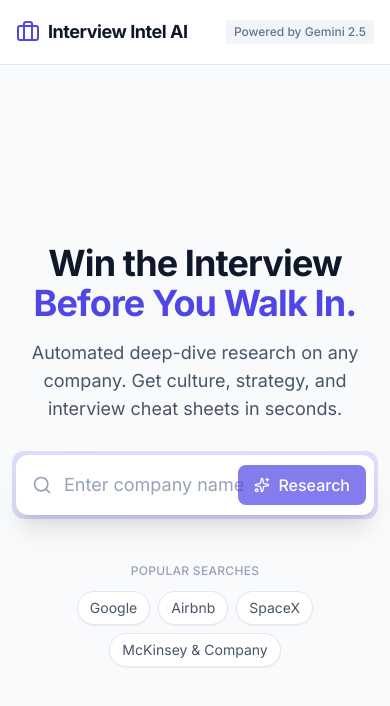
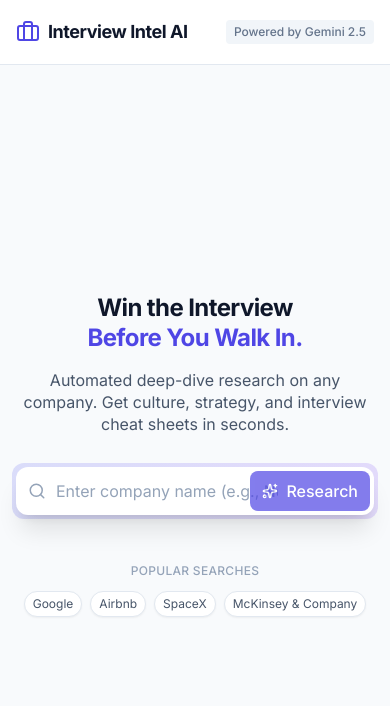
Before and after one commit to 12StoneDesigns111/Interview_Intel_AI, a React (Vite) app: page / in a window 390 px wide. Shown: the top 706 px of the page. Built offline with nearby package versions, Linux system fonts and the light colour scheme.

Commit message:
style: improve mobile font sizes and spacing for landing/search UI

```diff
--- a/App.tsx
+++ b/App.tsx
@@ -68,11 +68,11 @@ const App: React.FC = () => {
 
             {!report && !loading && (
               <div className="space-y-4 animate-fade-in">
-                <h1 className="text-4xl sm:text-5xl font-extrabold text-slate-900 tracking-tight">
+                <h1 className="text-2xl xs:text-3xl sm:text-4xl font-extrabold text-slate-900 tracking-tight leading-tight">
                   Win the Interview <br/>
                   <span className="text-indigo-600">Before You Walk In.</span>
                 </h1>
-                <p className="text-lg text-slate-600 max-w-lg mx-auto">
+                <p className="text-base xs:text-lg text-slate-600 max-w-lg mx-auto leading-snug">
                   Automated deep-dive research on any company. Get culture, strategy, and interview cheat sheets in seconds.
                 </p>
               </div>
@@ -81,22 +81,22 @@ const App: React.FC = () => {
             <form onSubmit={handleSearch} className="relative group">
               <div className={`absolute -inset-1 bg-gradient-to-r from-indigo-500 to-violet-500 rounded-xl opacity-20 group-hover:opacity-40 transition duration-200 ${loading ? 'animate-pulse' : ''}`}></div>
               <div className="relative flex items-center">
-                <div className="absolute left-4 text-slate-400 pointer-events-none">
-                  <Search size={20} />
+                <div className="absolute left-3 sm:left-4 text-slate-400 pointer-events-none">
+                  <Search size={18} className="sm:w-5 sm:h-5" />
                 </div>
                 <input
                   type="text"
                   value={query}
                   onChange={(e) => setQuery(e.target.value)}
                   placeholder="Enter company name (e.g., Netflix) or website URL..."
-                  className="w-full bg-white border-0 rounded-xl py-4 pl-12 pr-32 shadow-xl text-slate-900 placeholder:text-slate-400 focus:ring-2 focus:ring-indigo-500 outline-none transition-all text-lg"
+                  className="w-full bg-white border-0 rounded-xl py-3 sm:py-4 pl-10 sm:pl-12 pr-24 sm:pr-32 shadow-xl text-slate-900 placeholder:text-slate-400 focus:ring-2 focus:ring-indigo-500 outline-none transition-all text-base sm:text-lg"
                   disabled={loading}
                 />
-                <div className="absolute right-2">
+                <div className="absolute right-1 sm:right-2">
                   <button
                     type="submit"
                     disabled={loading || !query.trim()}
-                    className="bg-indigo-600 hover:bg-indigo-700 text-white px-4 py-2 rounded-lg font-medium transition-colors flex items-center gap-2 disabled:opacity-70 disabled:cursor-not-allowed"
+                    className="bg-indigo-600 hover:bg-indigo-700 text-white px-3 sm:px-4 py-2 rounded-lg font-medium transition-colors flex items-center gap-2 disabled:opacity-70 disabled:cursor-not-allowed text-base sm:text-lg"
                   >
                     {loading ? <Spinner /> : <><Sparkles size={16} /> Research</>}
                   </button>
@@ -112,7 +112,7 @@ const App: React.FC = () => {
                      <button
                       key={company}
                       onClick={() => setQuery(company)}
-                      className="px-3 py-1.5 bg-white border border-slate-200 shadow-sm rounded-full text-sm text-slate-600 hover:border-indigo-300 hover:text-indigo-600 transition-colors"
+                      className="px-2 sm:px-3 py-1 sm:py-1.5 bg-white border border-slate-200 shadow-sm rounded-full text-xs sm:text-sm text-slate-600 hover:border-indigo-300 hover:text-indigo-600 transition-colors"
                      >
                        {company}
                      </button>
```
